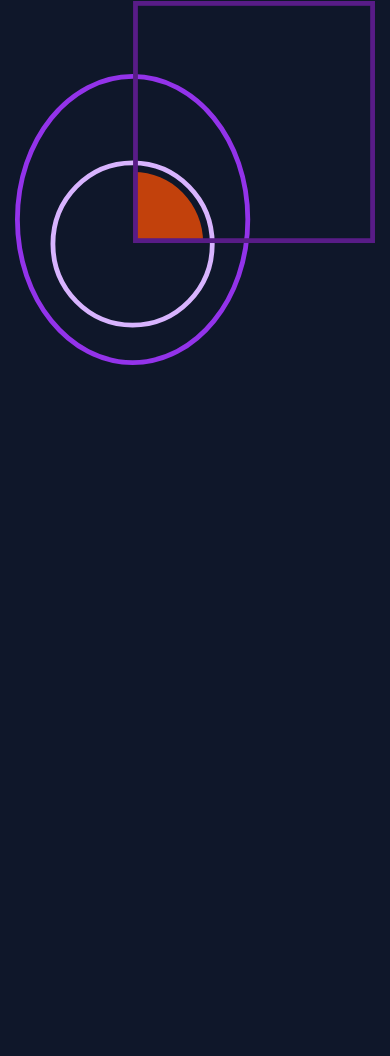
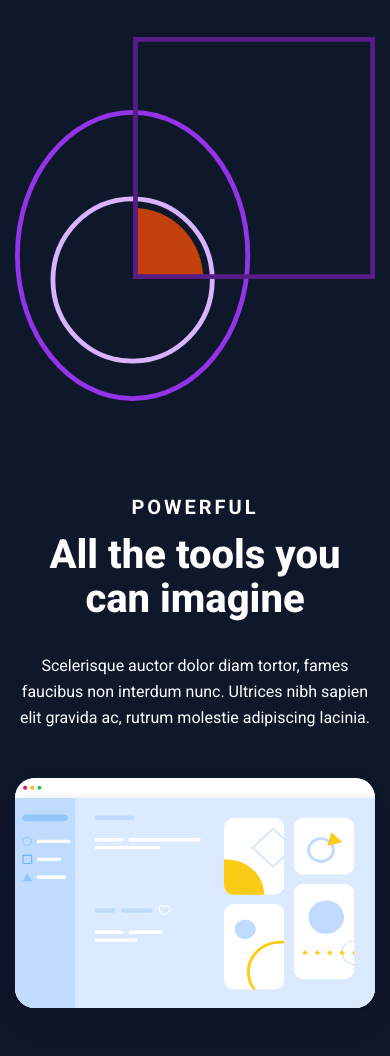
Before and after one commit to Vidiborets0012/weeb, a plain HTML site: page index.html in a window 390 px wide. Shown: the part 1676-2732 px from the top of the page. Before the commit the page ends 2089 px from the top, so only its background shows below. Drawn offline with Linux system fonts and the light colour scheme.

Commit message:
add content, markup, styles and adapt power section

```diff
--- a/css/style.css
+++ b/css/style.css
@@ -319,6 +319,9 @@ body {
 .page__discover {
 }
 
+.page__powerful {
+}
+
 [class*='page__'] {
   padding-top: 80px;
   padding-bottom: 80px;
@@ -417,18 +420,21 @@ body {
 
 .discover {
 }
+
 .discover__container {
   display: grid;
   align-items: start;
   grid-template-columns: 1fr 29.3%;
   gap: 0 80px;
 }
+
 .discover__body {
 }
 .discover__block-header {
 }
 
 .discover__media {
+  padding-top: 36px;
 }
 
 .discover__image {
@@ -456,3 +462,47 @@ body {
     justify-self: center;
   }
 }
+/* ******************************** */
+
+.powerful {
+}
+.powerful__container {
+  display: grid;
+  align-items: start;
+  grid-template-columns: 35.16% 1fr;
+  gap: 0 80px;
+}
+.powerful__body {
+  align-self: center;
+}
+.powerful__block-header {
+}
+.powerful__media {
+}
+.powerful__image {
+  max-width: 100%;
+
+  border-radius: 20px;
+  box-shadow: 0 0 10px 0 rgba(0, 0, 0, 0.07), 0 20px 25px -5px rgba(0, 0, 0, 0.1);
+  background: #fff;
+
+  overflow: hidden;
+}
+
+@media (max-width: 991.98px) {
+  .powerful__container {
+    column-gap: 40px;
+  }
+}
+
+@media (max-width: 767.98px) {
+  .powerful__container {
+    grid-template-columns: auto;
+    justify-items: center;
+    row-gap: 48px;
+  }
+  .powerful__block-header {
+    justify-items: center;
+    text-align: center;
+  }
+}
--- a/index.html
+++ b/index.html
@@ -130,6 +130,30 @@
             </div>
           </div>
         </section>
+
+        <section class="page__powerful powerful">
+          <div class="powerful__container">
+            <div class="powerful__body">
+              <div class="powerful__block-header block-header">
+                <div class="block-header__top">
+                  <div class="block-header__label label label--margin">Powerful</div>
+                  <h2 class="powerful__title block-header__min-title title">
+                    All the tools you can imagine
+                  </h2>
+                </div>
+                <div class="block-header__text">
+                  <p>
+                    Scelerisque auctor dolor diam tortor, fames faucibus non interdum nunc. Ultrices
+                    nibh sapien elit gravida ac, rutrum molestie adipiscing lacinia.
+                  </p>
+                </div>
+              </div>
+            </div>
+            <div class="powerful__media">
+              <img class="powerful__image" src="images/powerful/image.svg" alt="" />
+            </div>
+          </div>
+        </section>
       </main>
       <footer class="footer"></footer>
     </div>
```
Also changed, not shown: images/powerful/image.svg (added).
